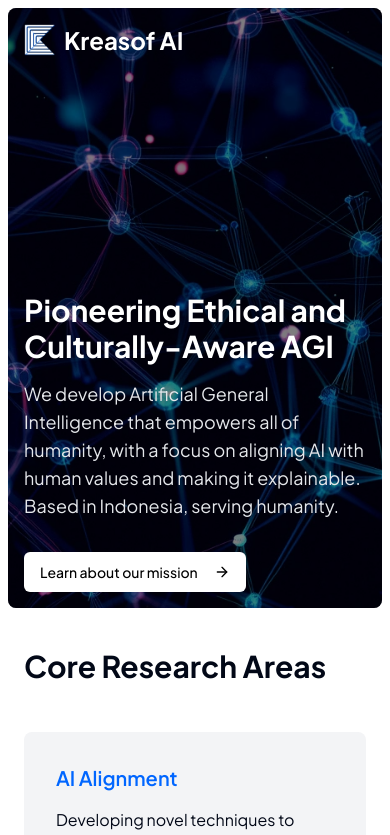
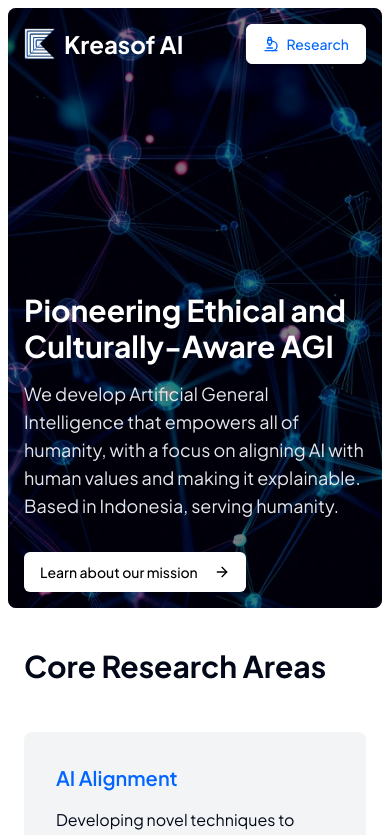
Before and after one commit to akbar2habibullah/kreasof-ai-minimalist, a Next.js app: page / in a window 390 px wide. Shown: the top 835 px of the page. Built offline with nearby package versions, Linux system fonts and the light colour scheme.

Commit message:
Add research navigation for mobile

```diff
--- a/app/page.tsx
+++ b/app/page.tsx
@@ -1,7 +1,8 @@
 import Image from "next/image"
 import Link from "next/link"
-import { ArrowRight } from "lucide-react"
+import { ArrowRight, Microscope } from "lucide-react"
 import { Button } from "@/components/ui/button"
+
 
 export default function Home() {
   return (
@@ -40,6 +41,13 @@ export default function Home() {
                 <Link href='https://www.linkedin.com/company/kreasof-ai'>
                   <Button variant="outline" className="border-white text-black hover:bg-white hover:text-black">
                     Join the Lab
+                  </Button>
+                </Link>
+              </div>
+              <div className='md:hidden'>
+                <Link href='/research'>
+                  <Button variant="outline" className="border-white text-blue-700 hover:bg-white hover:text-black">
+                    <Microscope/> Research
                   </Button>
                 </Link>
               </div>
```
